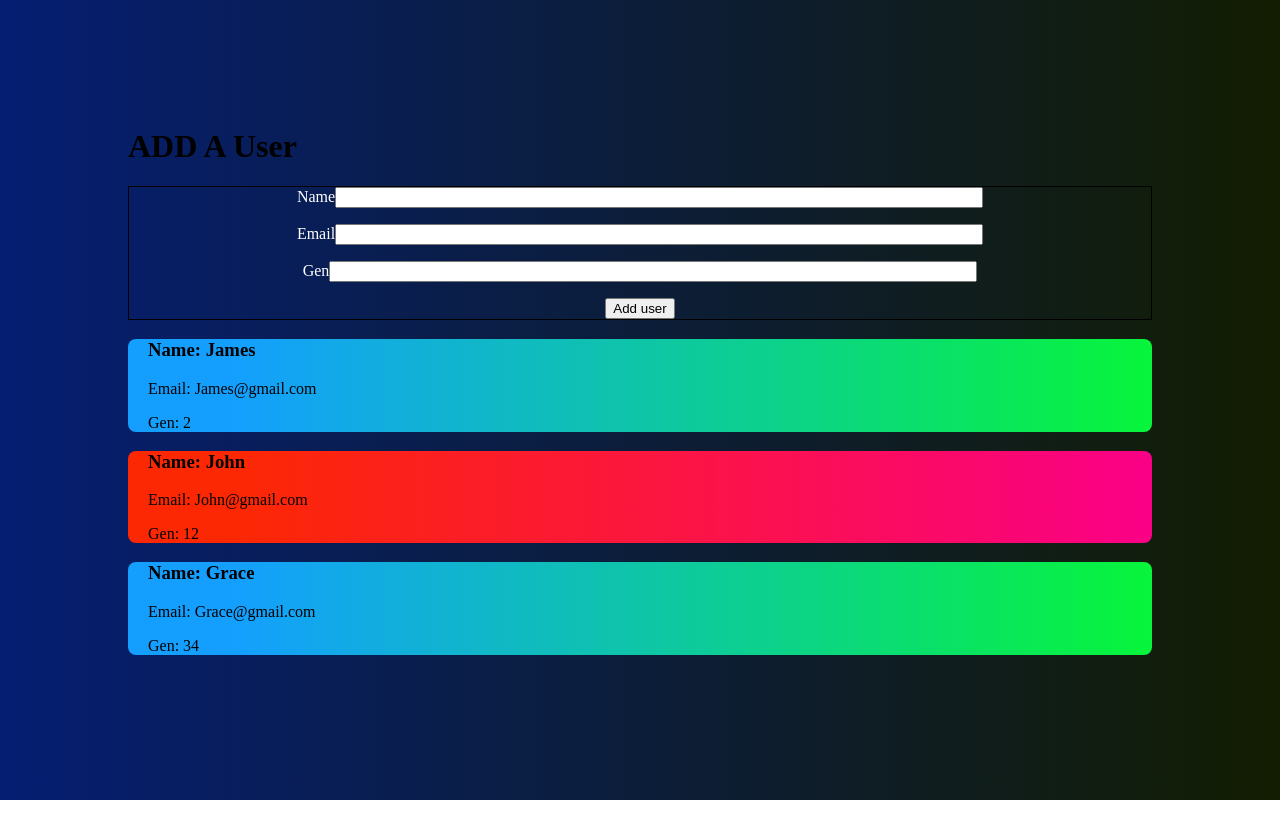
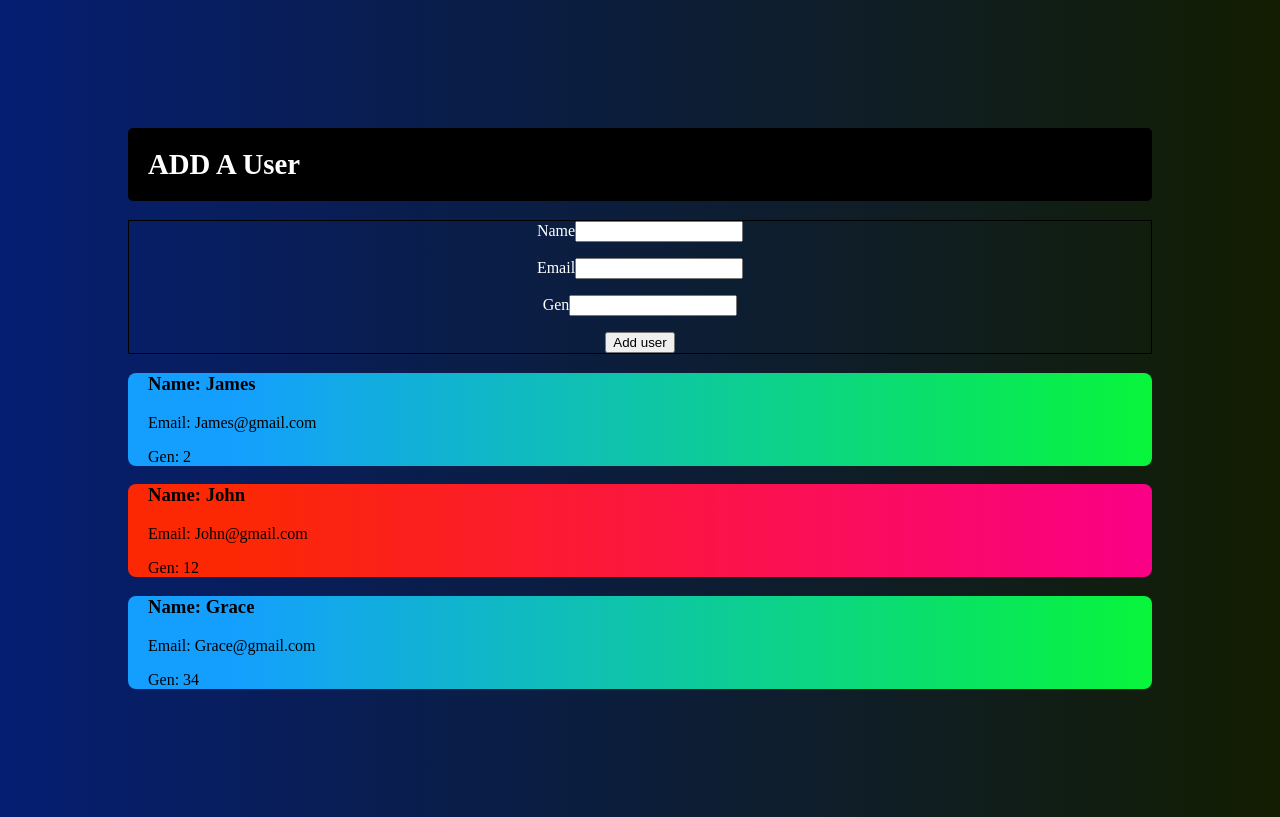
Before and after one commit to imoempire/react-users, a React (Create React App) app: page / in a window 1280 px wide. Built offline with nearby package versions, Linux system fonts and the light colour scheme.

Commit message:
add title css

```diff
--- a/src/App.css
+++ b/src/App.css
@@ -40,5 +40,13 @@ form{
 }
 input{
   margin-bottom: 1rem;
-  width: 40rem;
+  width: 10rem;
 }
+
+h1 {
+  position: relative;
+  background-color: rgba(0, 0, 0, 1);
+  color: rgb(255, 255, 255);
+  padding: 20px;
+  font-size: 1.8em;
+  border-radius: 5px;}
```
